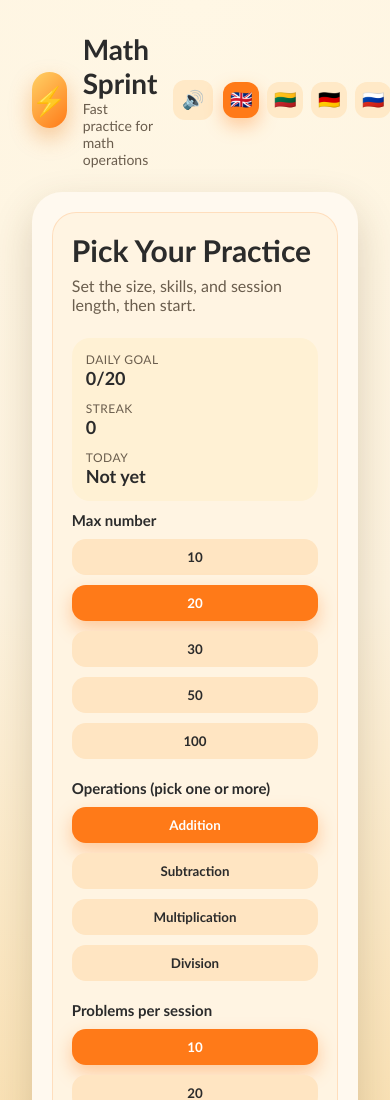
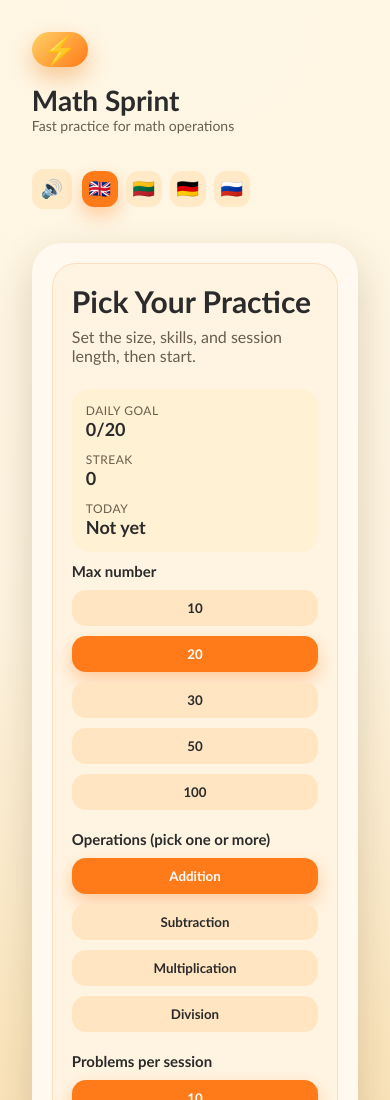
Before and after one commit to abrams0/math-sprint, a website: page index.html in a window 390 px wide. Shown: the top 1100 px of the page. Drawn offline with Linux system fonts and the light colour scheme.

Commit message:
Fix mobile header and button translation

```diff
--- a/app.js
+++ b/app.js
@@ -38,7 +38,7 @@ const streakValue = document.getElementById("streakValue");
 const dailyStatusValue = document.getElementById("dailyStatusValue");
 const muteToggle = document.getElementById("muteToggle");
 
-const APP_VERSION = "1.3.5";
+const APP_VERSION = "1.3.8";
 const DAILY_GOAL = 20;
 
 const translations = {
--- a/package.json
+++ b/package.json
@@ -1,6 +1,6 @@
 {
   "name": "math-sprint",
-  "version": "1.3.5",
+  "version": "1.3.8",
   "private": true,
   "type": "module",
   "scripts": {
--- a/styles.css
+++ b/styles.css
@@ -400,6 +400,28 @@ label {
 }
 
 @media (max-width: 640px) {
+  .brand {
+    flex-direction: column;
+    align-items: flex-start;
+  }
+
+  .header-controls {
+    align-self: stretch;
+    justify-content: flex-start;
+    flex-wrap: wrap;
+    margin-top: 8px;
+    flex-basis: 100%;
+    width: 100%;
+  }
+
+  .brand .header-controls {
+    order: 2;
+  }
+
+  .lang-selector {
+    flex-wrap: wrap;
+  }
+
   .panel {
     padding: 20px;
   }
@@ -604,3 +626,10 @@ label {
   clip: rect(0, 0, 0, 0);
   border: 0;
 }
+
+.answer-submit {
+  margin: 18px auto 0;
+  width: min(360px, 90%);
+  font-size: 18px;
+  padding: 12px 18px;
+}
```
Also changed, not shown: CHANGELOG.md.
